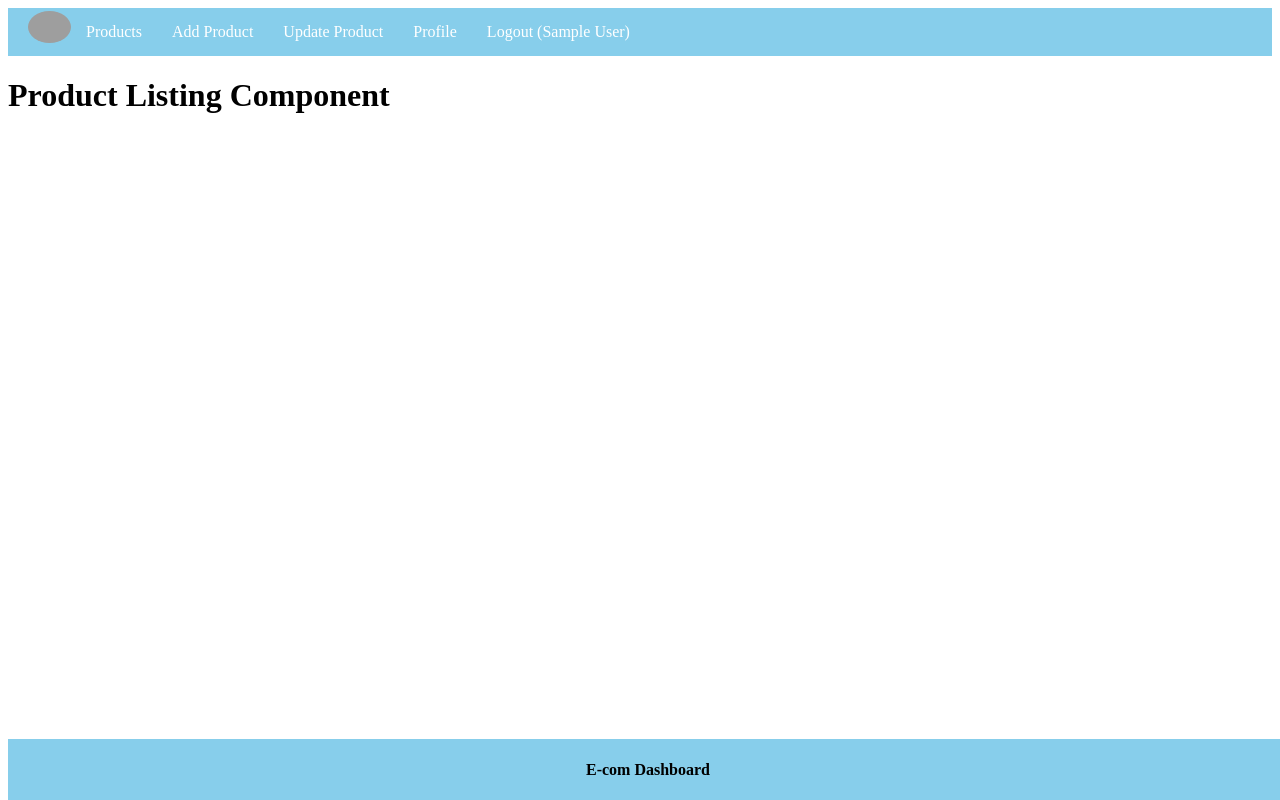
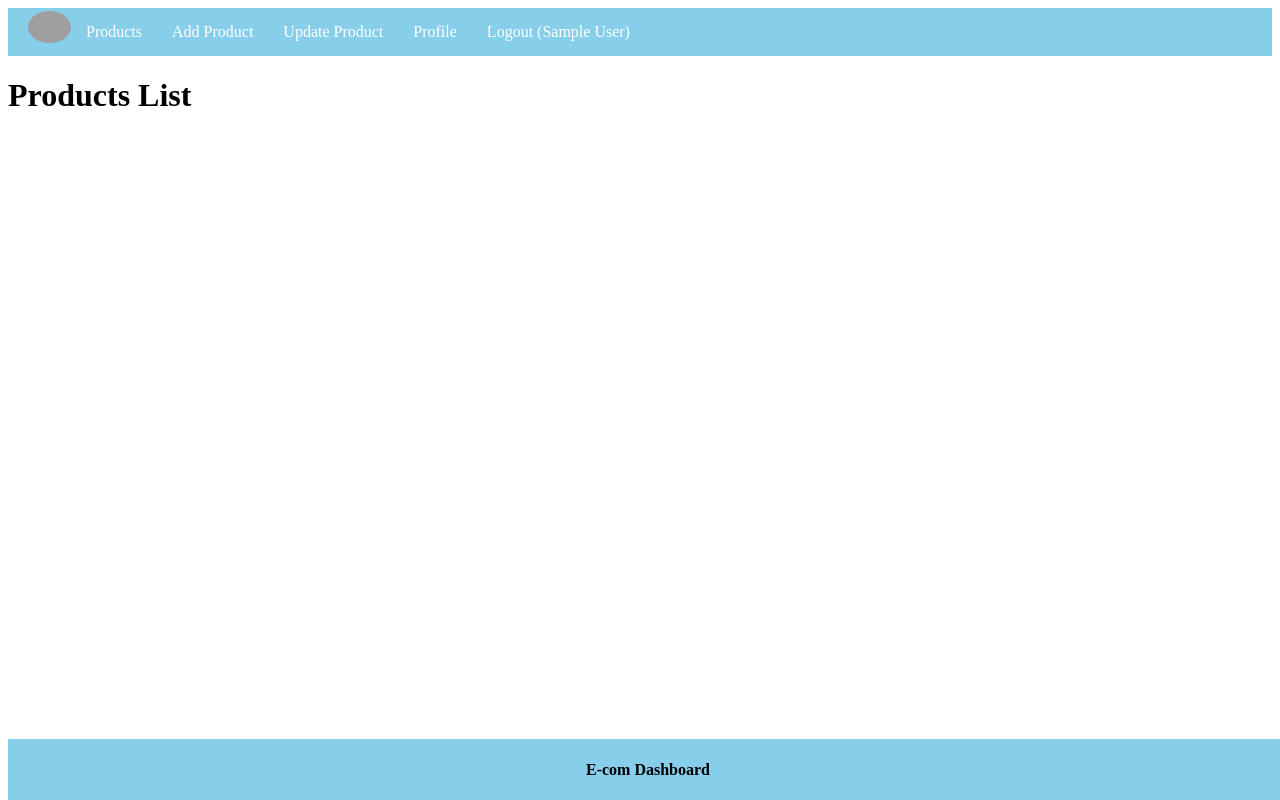
Before and after one commit to LUCIFER49/E-Dashboard_front-end, a React (Create React App) app: page / in a window 1280 px wide. Built offline with nearby package versions, Linux system fonts and the light colour scheme; sample sign-in values are in the browser's storage; grey boxes are pictures that could not be loaded.

Commit message:
fourth commit in frontend

```diff
--- a/src/App.js
+++ b/src/App.js
@@ -6,6 +6,7 @@ import SignUp from './components/SignUp';
 import PrivateComponent from './components/PrivateComponent';
 import Login from './components/Login';
 import AddProduct from './components/AddProduct';
+import ProductsList from './components/ProductsList';
 
 function App() {
   return (
@@ -15,7 +16,7 @@ function App() {
         <Routes>
           //Private Components
           <Route element={ <PrivateComponent/>}>
-            <Route path="/" element={<h1>Product Listing Component</h1>} />
+            <Route path="/" element={ <ProductsList/> } />
             <Route path="/add" element={<AddProduct/>} />
             <Route path="/update" element={<h1>Update Product Component</h1>} />
             <Route path="/logout" element={<h1>Logout Product Component</h1>} />
--- a/src/components/AddProduct.js
+++ b/src/components/AddProduct.js
@@ -8,7 +8,7 @@ const AddProduct = () => {
     const [error, setError] = useState(false);
 
     const addProduct = async () => {
-
+        //fields will return true on if the fields are empty otherwise they will return false
         if(!name || !price || !category || !company) {
             setError(true);
         }
@@ -29,13 +29,16 @@ const AddProduct = () => {
         <div className='product'>
             <h1>Add Product</h1>
             <input type="text" placeholder='Enter Product Name' className='inputField' value={name} onChange={(e) => {setName(e.target.value)}} />
-            { error && <span className='invalidDetail'>Please Enter Valid Name</span> }
+            { error && !name &&  <span className='invalidDetail'>Please Enter Valid Name</span> }
 
             <input type="text" placeholder='Enter Product Price' className='inputField' value={price} onChange={(e) => {setPrice(e.target.value)}} />
+            { error && !price && <span className='invalidDetail'>Please Enter Valid Price</span> }
 
             <input type="text" placeholder='Enter Product Category' className='inputField' value={category} onChange={(e) => {setCategory(e.target.value)}} />
+            { error && !category && <span className='invalidDetail'>Please Enter Valid Category</span>}
 
             <input type="text" placeholder='Enter Product Company' className='inputField' value={company} onChange={(e) => {setCompany(e.target.value)}} />
+            { error && !company && <span className='invalidDetail'>Please Enter Valid Company</span> }
 
             <button onClick={addProduct} className='productButton' >Add Product</button>
         </div>
--- /dev/null
+++ b/src/components/ProductsList.js
@@ -0,0 +1,21 @@
+import React, { useState, useEffect } from 'react'
+
+const ProductsList = () => {
+    const [products, setProducts] = useState([]);
+
+    useEffect(() => {
+        getProducts();
+    },[]);
+
+    const getProducts = () => {
+
+    }
+
+    return(
+        <div className=''>
+            <h1>Products List</h1>
+        </div>
+    );
+}
+
+export default ProductsList;
```
